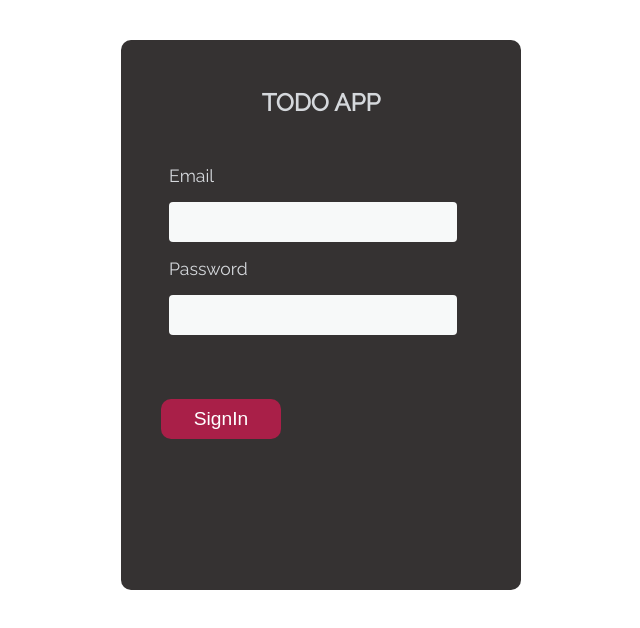
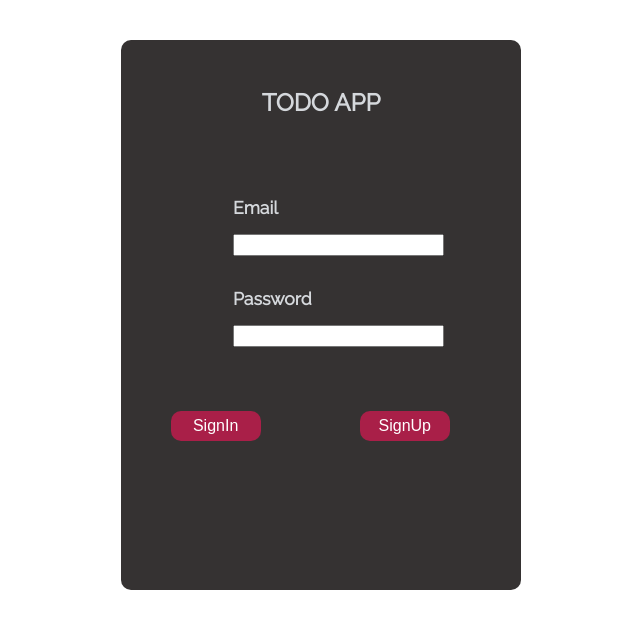
Before and after one commit to qubitsnepal/todo-app, a React (Create React App) app: page / in a window 1280 px wide. Shown: the top 628 px of the page, without its empty margins (319-959 px from the left). Built offline with nearby package versions, Linux system fonts and the light colour scheme.

Commit message:
fixed bug and error 1. put one line space to seprate styled 2. keeped onsubmit and initialvalues inside a component 3. removed consol.log part 4. solve conflicts

```diff
--- a/src/components/SignInForm.js
+++ b/src/components/SignInForm.js
@@ -1,22 +1,21 @@
 import React from "react";
 import styled from "styled-components";
-import { Formik } from "formik";
+import { Formik, Form, Field, ErrorMessage } from "formik";
 import * as Yup from "yup";
 
+function SignInForm() {
   const validationSchema = Yup.object({
     email: Yup.string().email("Invalid email format").required("Required"),
     password: Yup.string()
       .min(8, "password must be 8 digit")
       .required("Required"),
   });
-const onSubmit = (values) => {
-  console.log("form data:", values);
-};
+  const onSubmit = (values) => {};
   const initialValues = {
     email: "",
     password: "",
   };
-function SignInForm() {
+
   return (
     <>
       <Formik
@@ -25,40 +24,35 @@ function SignInForm() {
         validationSchema={validationSchema}
       >
         {(formik) => {
-          console.log(formik);
           return (
             <Container>
-              <form onSubmit={formik.handleSubmit}>
+              <Form>
                 <Head>TODO APP</Head>
+                <Input>
                   <Label htmlFor="email">Email</Label>
-                <Input
+                  <Field
                     type="email"
                     id="email"
                     name="email"
                     autoComplete="off"
-                  onChange={formik.handleChange}
-                  onBlur={formik.handleBlur}
-                  value={formik.values.email}
                   />
-                {formik.errors.email ? (
-                  <Error>{formik.errors.email}</Error>
-                ) : null}
+
+                  <Error>
+                    <ErrorMessage name="email" />
+                  </Error>
+                </Input>
+
+                <Input>
                   <Label htmlFor="password">Password</Label>
-                <Input
-                  type="password"
-                  id="password"
-                  name="password"
-                  onChange={formik.handleChange}
-                  onBlur={formik.handleBlur}
-                  value={formik.values.password}
-                />
-                {formik.errors.password ? (
-                  <Error>{formik.errors.password}</Error>
-                ) : null}
+                  <Field type="password" id="password" name="password" />
+                  <Error>
+                    <ErrorMessage name="password" />
+                  </Error>
+                </Input>
 
-                <Button type="submit">SignIn</Button>
-                {/* <Button>SignUp</Button> */}
-              </form>
+                <Button>SignIn</Button>
+                <Button>SignUp</Button>
+              </Form>
             </Container>
           );
         }}
@@ -77,6 +71,7 @@ const Container = styled.div`
   margin: 40px auto;
   border-radius: 10px;
 `;
+
 const Head = styled.h1`
   font-size: 1.5rem;
   font-weight: 600;
@@ -84,33 +79,32 @@ const Head = styled.h1`
   padding-bottom: 3rem;
   padding-top: 3rem;
 `;
+
 const Label = styled.label`
   font-size: 1.1rem;
-  margin-left: 3rem;
-  font-weight: 500;
+  margin: 1rem 0rem;
+  font-weight: 600;
 `;
-const Input = styled.input`
-  width: 18rem;
-  height: 2.5rem;
-  background: #f7f9f9;
-  border-radius: 4px;
-  border: none;
-  font-size: 1.4rem;
-  text-align: center;
-  margin: 1rem 3rem;
+
+const Input = styled.div`
+  display: flex;
+  align-items: flex-start;
+  flex-direction: column;
+  margin: 1rem 7rem;
 `;
+
 const Button = styled.button`
   background-color: #a91f48;
   margin-right: 1.2rem;
   color: white;
   border-radius: 10px;
-  height: 40px;
+  height: 30px;
   border: none;
-  margin: 3rem 2.5rem;
-  width: 120px;
-  font-size: 1.2rem;
+  margin: 3rem 3.1rem;
+  width: 90px;
+  font-size: 1rem;
 `;
+
 const Error = styled.div`
-  margin: 0rem 5rem;
   color: red;
 `;
```
Lines whose indentation alone changed are shown as unchanged.
